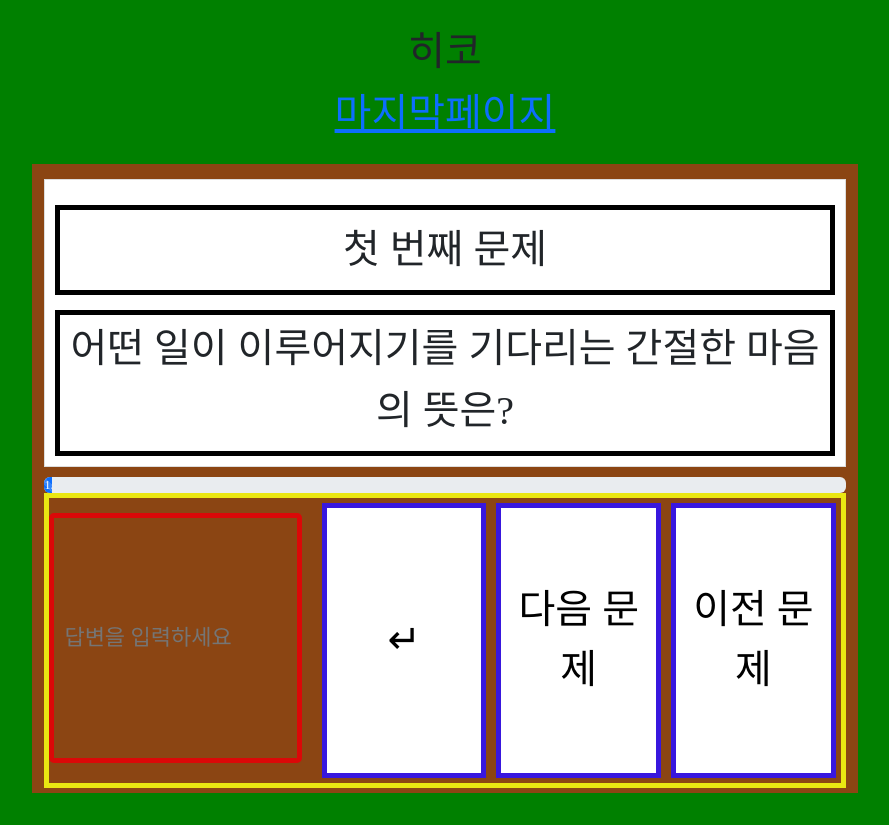
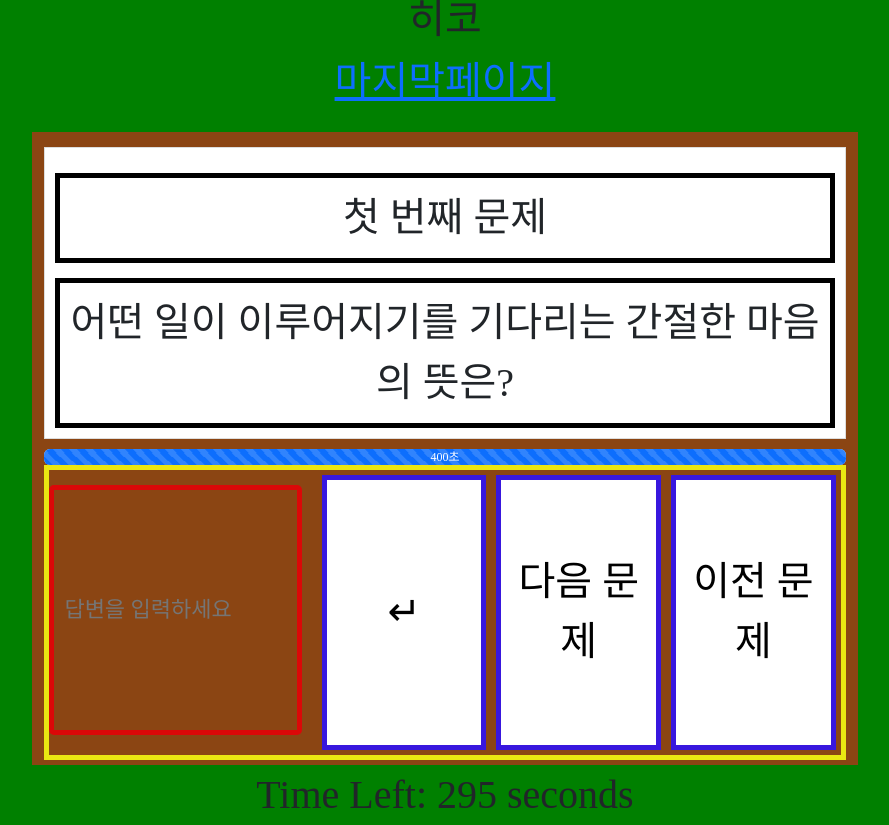
Before and after one commit to mnyu123/HiKo, a React (Create React App) app: page /HiKo/second in a window 1280 px wide. Shown: the whole page, without its empty margins (195-1084 px from the left). Before the commit the page ends 800 px from the top, so only its background shows below. Built offline with nearby package versions, Linux system fonts and the light colour scheme; a web font is replaced by a local one.

Commit message:
타이머 변경 , 부트스트랩 동작불가상태

```diff
--- /dev/null
+++ b/src/common/timer.js
@@ -0,0 +1,24 @@
+import React, { useState, useEffect } from 'react';
+
+const Timer = ({ initialTime, onTimeExpired , resetTimer}) => {
+  const [timeLeft, setTimeLeft] = useState(initialTime);
+
+  useEffect(() => {
+    if (timeLeft === 0) {
+      onTimeExpired();
+    }
+
+    const timer = setInterval(() => {
+      setTimeLeft((prevTime) => (prevTime > 0 ? prevTime - 1 : prevTime));
+    }, 1000);
+
+    return () => {
+      clearInterval(timer);
+      resetTimer();
+    };
+  }, [timeLeft, onTimeExpired , resetTimer]);
+
+  return <div>Time Left: {timeLeft} seconds</div>;
+};
+
+export default Timer;
--- a/src/pages/Second.js
+++ b/src/pages/Second.js
@@ -1,8 +1,10 @@
-import React, { useState, useEffect } from "react";
+import React, { useState, useEffect, useRef } from "react";
 import Header from "../common/Header";
 import "../css/second.css"; // second.css 파일을 가져옵니다.
 
 import CustomProgressBar from "../common/Progressbar";
+
+import Timer from "../common/timer"; // Import the Timer component
 
 export default function Second() {
   // 재할당(변수 내용 다시 바꾸는거)이 불가능한 변수 const 생성
@@ -10,11 +12,6 @@ export default function Second() {
   // setCurrentQuestion: 현재 문제 번호를 변경하는 함수
   // useState(1): currentQuestion의 초기값을 1로 설정 = 무슨말이냐면 첫번째 문제를 보여주기 위해 1로 설정
   const [currentQuestion, setCurrentQuestion] = useState(1);
-
-  // timeLeft: 남은 시간
-  // setTimeLeft: 남은 시간을 변경하는 함수
-  // useState(300): timeLeft의 초기값을 300으로 설정 = 5분(5 * 60초)
-  const [timeLeft, setTimeLeft] = useState(300); // 5분(5 * 60초)
 
   // progress: ProgressBar 진행률
   // setProgress: ProgressBar 진행률을 변경하는 함수
@@ -25,44 +22,49 @@ export default function Second() {
   // setAnswer: 답변을 변경하는 함수
   const [answer, setAnswer] = useState(""); // 사용자의 답변
 
+  const [timeLeft, setTimeLeft] = useState(300); // Declare timeLeft here
+  console.log("처음 timeleft 세팅된 시간",timeLeft);
   // API를 추가하고 나서는 여기가 변수처럼 변해야 할듯
   // questions: 문제 목록
   const questions = [
-    { number: "첫 번째", content: "어 떤 일이 이루어지기를 기다리는 간절한 마음." },
-    { number: "두 번째", content: "모 르는 사이에 조금씩 조금씩." },
-    { number: "세 번째", content: "땔 감이 되는 나무붙이." },
+    {
+      number: "첫 번째",
+      content: "어떤 일이 이루어지기를 기다리는 간절한 마음",
+    },
+    { number: "두 번째", content: "모르는 사이에 조금씩 조금씩." },
+    { number: "세 번째", content: "땔감이 되는 나무붙이." },
   ];
 
-  useEffect(() => {
-    if (timeLeft === 0) {
-      // 시간이 0 이면 다음문제로 넘어감.
-      if (currentQuestion < questions.length) {
-        setCurrentQuestion(currentQuestion + 1);
-        setTimeLeft(300); // 다음 문제로 이동할 때 시간 초기화
-      }
-    }
+  // useEffect(() => {
+  //   if (timeLeft === 0) {
+  //     // 시간이 0 이면 다음문제로 넘어감.
+  //     if (currentQuestion < questions.length) {
+  //       setCurrentQuestion(currentQuestion + 1);
+  //       setTimeLeft(300); // 다음 문제로 이동할 때 시간 초기화
+  //     }
+  //   }
 
-    // 1초마다 timeLeft를 1씩 감소시킴
-    const timer = setInterval(() => {
-      setTimeLeft((prevTime) => {
-        if (prevTime === 0) {
-          // 시간이 다 끝났을 때 다음 문제로 이동하거나 필요한 작업을 수행
-          if (currentQuestion < questions.length) {
-            setCurrentQuestion(currentQuestion + 1);
-            setProgress(0); // ProgressBar 초기화
-            return 300; // 카운트다운 초기화
-          }
-          return prevTime;
-        } else {
-          return prevTime - 1;
-        }
-      });
-    }, 3000);
+  // 1초마다 timeLeft를 1씩 감소시킴
+  //   const timer = setInterval(() => {
+  //     setTimeLeft((prevTime) => {
+  //       if (prevTime === 0) {
+  //         // 시간이 다 끝났을 때 다음 문제로 이동하거나 필요한 작업을 수행
+  //         if (currentQuestion < questions.length) {
+  //           setCurrentQuestion(currentQuestion + 1);
+  //           setProgress(0); // ProgressBar 초기화
+  //           return 300; // 카운트다운 초기화
+  //         }
+  //         return prevTime;
+  //       } else {
+  //         return prevTime - 1;
+  //       }
+  //     });
+  //   }, 1000);
 
-    return () => {
-      clearInterval(timer);
-    };
-  }, [timeLeft, currentQuestion]);
+  //   return () => {
+  //     clearInterval(timer);
+  //   };
+  // }, [timeLeft, currentQuestion]);
 
   // 만약 문제를 다 풀거나 1번문제 이전으로 돌아가려고 하면
   const showAlertMessage1 = () => {
@@ -74,12 +76,19 @@ export default function Second() {
     alert("이것이 마지막 문제입니다!");
   };
 
+  const initialTime = 300;
+
+  const resetTimer = () => {
+    setTimeLeft(0);
+  };
+
+
   // 다음 문제로 넘어가는 함수
   const nextQuestion = () => {
     if (currentQuestion < questions.length) {
       setCurrentQuestion(currentQuestion + 1);
       setProgress(0); // ProgressBar 초기화
-      setTimeLeft(300); // 카운트다운 초기화
+      resetTimer();
     } else {
       // 마지막 문제입니다 출력 후 다음 컴포넌트로 이동 예정
       showAlertMessage2();
@@ -91,7 +100,7 @@ export default function Second() {
     if (currentQuestion > 1) {
       setCurrentQuestion(currentQuestion - 1);
       setProgress(0); // ProgressBar 초기화
-      setTimeLeft(300); // 카운트다운 초기화
+      resetTimer();
     } else {
       // 첫번째 문제임을 알려줌
       showAlertMessage1();
@@ -100,6 +109,7 @@ export default function Second() {
 
   // 답변을 입력하는 함수
   const handleAnswerChange = (e) => {
+    e.preventDefault();
     setAnswer(e.target.value);
   };
 
@@ -112,47 +122,42 @@ export default function Second() {
 
     // 만약 모든 문제를 푸는 동작을 추가하고자 한다면 여기에서 처리할 수 있습니다.
   };
-
+  const handleTimeExpired = () => {
+    if (currentQuestion < questions.length) {
+      setCurrentQuestion(currentQuestion + 1);
+      setProgress(0);
+      setAnswer("");
+    } else {
+      showAlertMessage2();
+    }
+  };
   // 타이핑 효과 컴포넌트
 
   const TypingTitle = ({ content }) => {
-    const [apiwords, setApiwords] = useState("");
-    const [isComplete, setIsComplete] = useState(false);
+    const [typedContent, setTypedContent] = useState("");
+    const [count, setCount] = useState(0);
 
     useEffect(() => {
-      let count = 0;
-      const typingInterval = setInterval(() => {
-        if (count < content.length-1) {
-          setApiwords((prevTitleValue) => prevTitleValue + content[count]);
-          count++;
+      let typingInterval;
+
+      const typeNextCharacter = () => {
+        if (count < content.length) {
+          setTypedContent((prevContent) => prevContent + content[count]);
+          setCount(count + 1);
         } else {
-          setIsComplete(true);
-          clearInterval(typingInterval);
+          clearInterval(typingInterval); // 타이핑 완료 후 clearInterval
         }
-      }, 100);
+      };
+
+      typingInterval = setInterval(typeNextCharacter, 100); // 타이핑 속도 조절 가능
 
       return () => {
         clearInterval(typingInterval);
+      };
+    }, [content, count]);
 
-      };
-    }, [content]);
-
-    return (
-      <h1 className="main-title">
-        {isComplete ? content : apiwords}
-      </h1>
-    );
+    return <div className="typing-title">{typedContent}</div>; // Add a CSS class to style the typing text
   };
-
-
-
-
-
-
-
-
-
-
 
   // const TypingTitle = ({ content }) => {
   //   const [typedContent, setTypedContent] = useState("");
@@ -177,9 +182,10 @@ export default function Second() {
   //     };
   //   }, [content, count]);
 
-  //   return <div className="typing-title">{typedContent}</div>; // Add a CSS class to style the typing text
+  //   return <div>{typedContent}</div>;
   // };
-
+  console.log("마지막 타이머 검사",timeLeft);
+  console.log("처음 정했던 시간 ",initialTime);
   return (
     <body>
       <Header />
@@ -193,15 +199,13 @@ export default function Second() {
             questions[currentQuestion - 1].number
           } 문제`}</div>
           <div className="question-content">
-            <TypingTitle content={questions[currentQuestion-1].content} />의
+            <TypingTitle content={questions[currentQuestion - 1].content} />의
             뜻은?
           </div>
         </div>
         {/* 부트 스트랩 프로그레스 바 사용 | math.round는 정수로 계산이고 */}
         {/* 프로그레스바 1초씩 증가하는 연산 */}
-        <CustomProgressBar
-          now={Math.round(((300 - timeLeft) / 100) * 100)}
-        />{" "}
+        <CustomProgressBar now={(initialTime - timeLeft) + 100} />{" "}
         {/* ProgressBar 컴포넌트 사용 */}
         {/* 여기는 정답을 고르는 선택 버튼들 */}
         {/* API가 도입되면 여기도 변수를 받아들이는 구조로 변경되어야 할것. */}
@@ -224,6 +228,11 @@ export default function Second() {
           </button>
         </div>
       </div>
+      <Timer
+        initialTime={initialTime}
+        onTimeExpired={handleTimeExpired}
+        resetTimer={resetTimer}
+      />
     </body>
   );
 }
```
